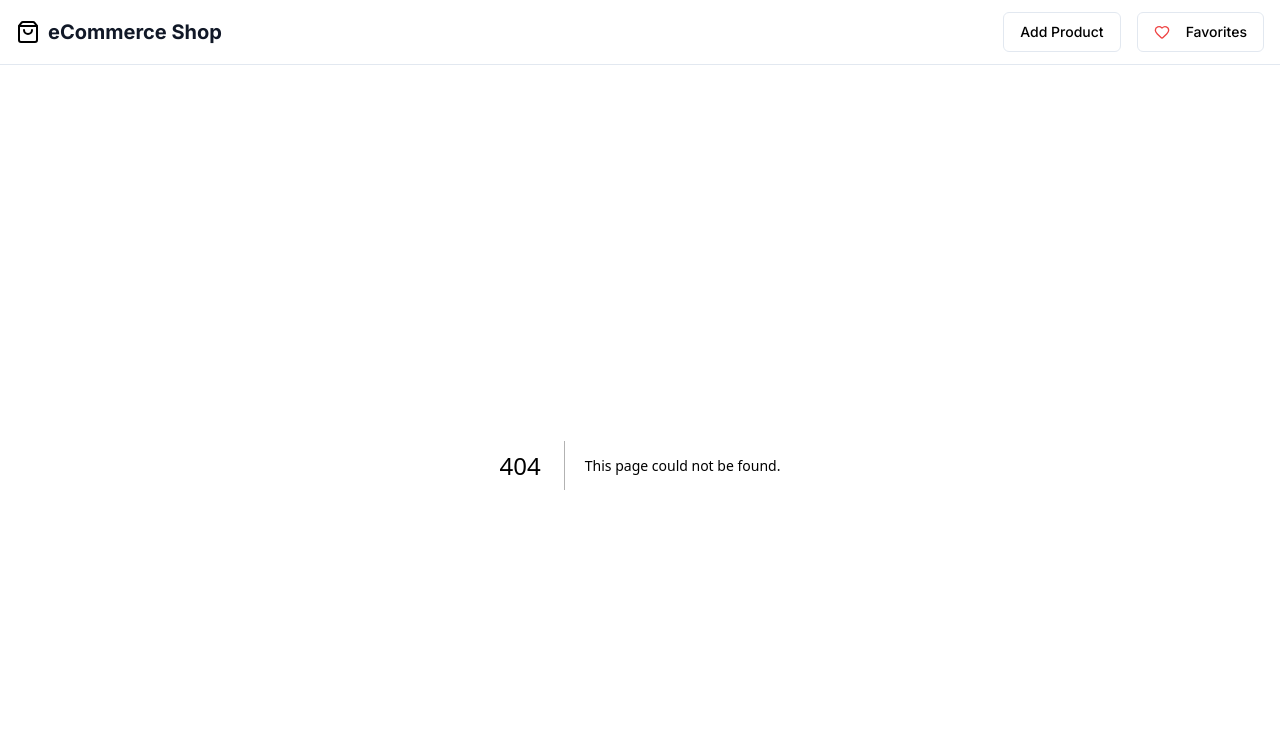
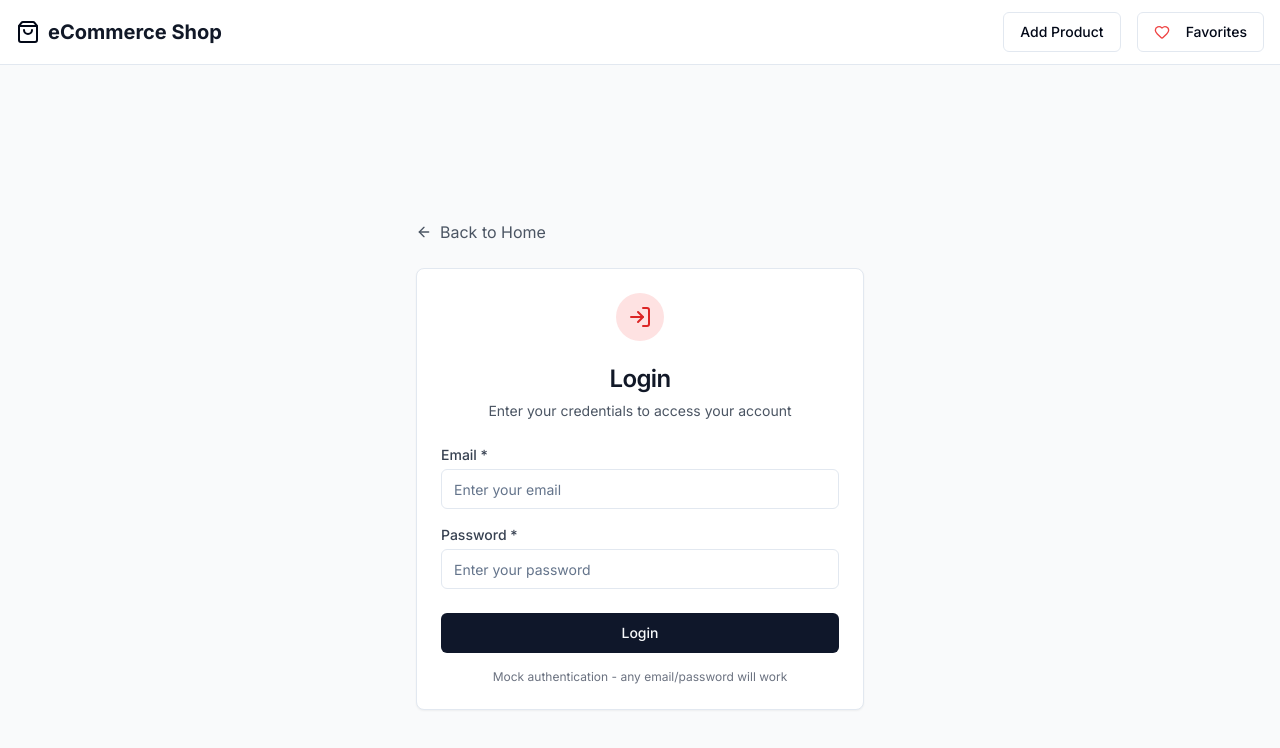
Before and after one commit to esru13/eCommerce-Shop, a Next.js app: page /login in a window 1280 px wide. Before the commit this address had no page. Shown: the top 748 px of the page. Built offline with nearby package versions, Linux system fonts and the light colour scheme.

Commit message:
Add login page

```diff
--- /dev/null
+++ b/src/app/login/page.tsx
@@ -0,0 +1,126 @@
+"use client";
+
+import { useState } from "react";
+import { useRouter } from "next/navigation";
+import Link from "next/link";
+import { toast } from "sonner";
+import { useAppDispatch } from "@/store/hooks";
+import { login } from "@/store/slices/authSlice";
+import { Button } from "@/components/ui/button";
+import { Input } from "@/components/ui/input";
+import { Card, CardContent, CardHeader, CardTitle, CardDescription } from "@/components/ui/card";
+import { ArrowLeft, LogIn } from "lucide-react";
+
+export default function LoginPage() {
+  const router = useRouter();
+  const dispatch = useAppDispatch();
+
+  const [formData, setFormData] = useState({
+    email: "",
+    password: "",
+  });
+
+  const [loading, setLoading] = useState(false);
+
+  const handleChange = (e: React.ChangeEvent<HTMLInputElement>) => {
+    const { name, value } = e.target;
+    setFormData((prev) => ({
+      ...prev,
+      [name]: value,
+    }));
+  };
+
+  const handleSubmit = async (e: React.FormEvent) => {
+    e.preventDefault();
+    setLoading(true);
+
+    // Mock authentication - accept any email/password
+    setTimeout(() => {
+      const mockUser = {
+        email: formData.email,
+        name: formData.email.split("@")[0] || "User",
+      };
+
+      dispatch(login(mockUser));
+      toast.success("Login successful!", {
+        description: `Welcome back, ${mockUser.name}!`,
+      });
+
+      router.push("/");
+      setLoading(false);
+    }, 500);
+  };
+
+  return (
+    <main className="min-h-screen bg-gray-50 dark:bg-gray-900 flex items-center justify-center p-4">
+      <div className="w-full max-w-md">
+        <Link
+          href="/"
+          className="inline-flex items-center text-gray-600 dark:text-gray-400 hover:text-gray-900 dark:hover:text-white mb-6"
+        >
+          <ArrowLeft className="w-4 h-4 mr-2" />
+          Back to Home
+        </Link>
+
+        <Card className="bg-white dark:bg-gray-800">
+          <CardHeader className="text-center">
+            <div className="flex justify-center mb-4">
+              <div className="flex h-12 w-12 items-center justify-center rounded-full bg-red-100 dark:bg-red-900/30">
+                <LogIn className="h-6 w-6 text-red-600 dark:text-red-400" />
+              </div>
+            </div>
+            <CardTitle className="text-2xl text-gray-900 dark:text-white">Login</CardTitle>
+            <CardDescription className="text-gray-600 dark:text-gray-400">
+              Enter your credentials to access your account
+            </CardDescription>
+          </CardHeader>
+          <CardContent>
+            <form onSubmit={handleSubmit} className="space-y-4">
+              <div>
+                <label htmlFor="email" className="block text-sm font-medium mb-1 text-gray-700 dark:text-gray-300">
+                  Email *
+                </label>
+                <Input
+                  id="email"
+                  name="email"
+                  type="email"
+                  value={formData.email}
+                  onChange={handleChange}
+                  required
+                  placeholder="Enter your email"
+                  className="bg-white dark:bg-gray-700 dark:text-white"
+                />
+              </div>
+
+              <div>
+                <label htmlFor="password" className="block text-sm font-medium mb-1 text-gray-700 dark:text-gray-300">
+                  Password *
+                </label>
+                <Input
+                  id="password"
+                  name="password"
+                  type="password"
+                  value={formData.password}
+                  onChange={handleChange}
+                  required
+                  placeholder="Enter your password"
+                  className="bg-white dark:bg-gray-700 dark:text-white"
+                />
+              </div>
+
+              <div className="pt-2">
+                <Button type="submit" disabled={loading} className="w-full">
+                  {loading ? "Logging in..." : "Login"}
+                </Button>
+              </div>
+
+              <p className="text-xs text-center text-gray-500 dark:text-gray-400 mt-4">
+                Mock authentication - any email/password will work
+              </p>
+            </form>
+          </CardContent>
+        </Card>
+      </div>
+    </main>
+  );
+}
```
